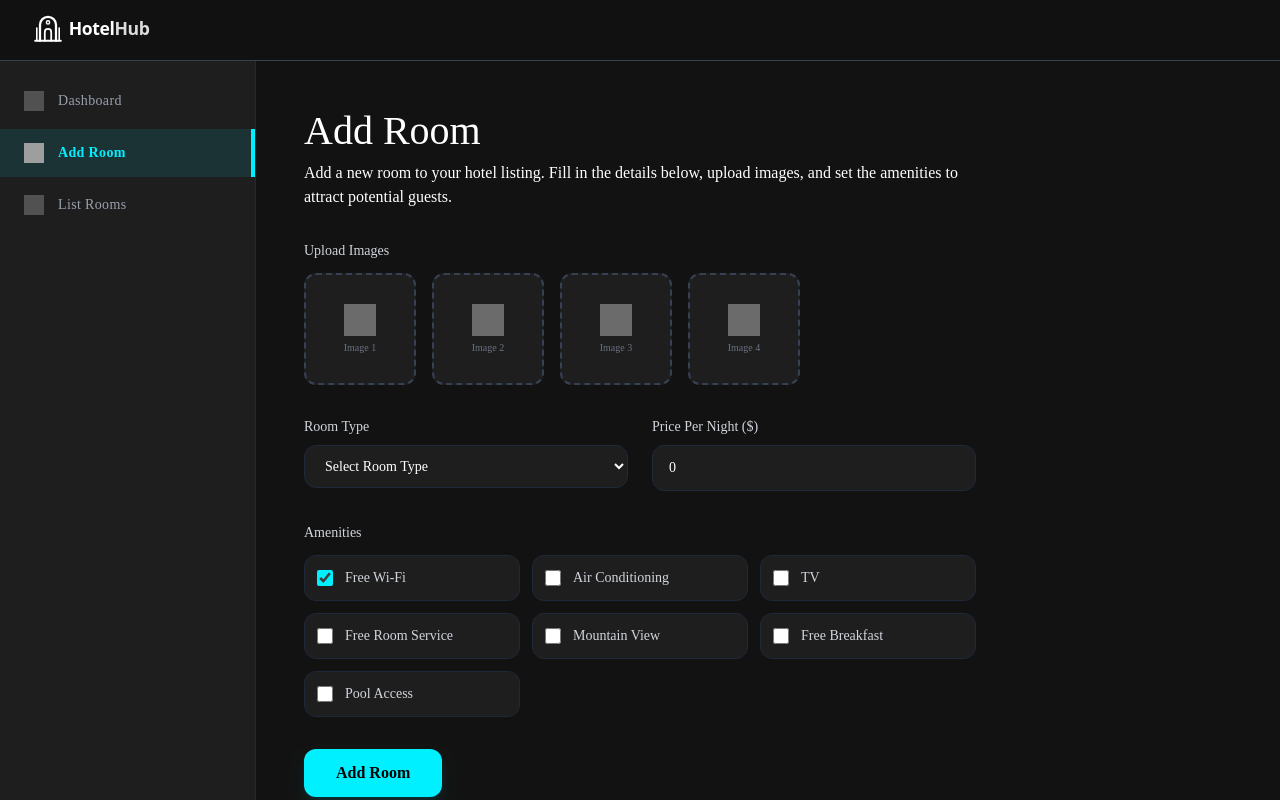
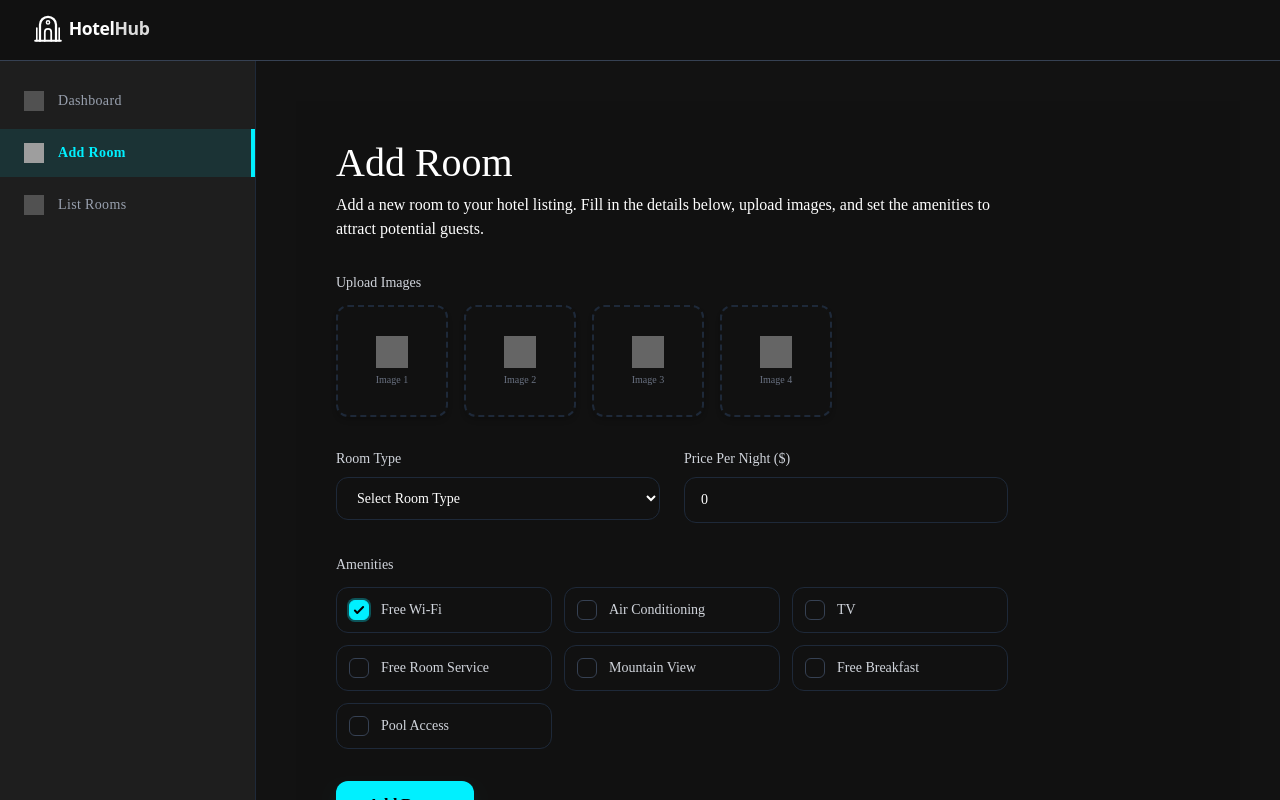
Before and after one commit to MehmoodCoder/Hotel_Booking_MERN_App, a React (Vite) app in the folder client/: page /owner/add-room in a window 1280 px wide. Both pictures are taken after a click on the label "Free Wi-Fi". Shown: the top 800 px of the page. Built offline with nearby package versions, Linux system fonts and the light colour scheme; no server answers; grey boxes are pictures that could not be loaded.

Commit message:
Update theme

```diff
--- a/client/src/Routes/OwnerRoutes/AddRoom.jsx
+++ b/client/src/Routes/OwnerRoutes/AddRoom.jsx
@@ -27,7 +27,7 @@ function AddRoom() {
     "https://api.iconify.design/lucide:upload-cloud.svg?color=%2300F0FF";
 
   return (
-    <form className="min-h-screen bg-[#121212] text-white p-2">
+    <form className="min-h-screen bg-[#111111] text-white p-6 md:p-10">
       <Title
         align="left"
         title="Add Room"
@@ -41,7 +41,7 @@ function AddRoom() {
             <label
               htmlFor={`roomImage${key}`}
               key={key}
-              className="w-28 h-28 border-2 border-dashed border-gray-700 hover:border-[#00F0FF] bg-[#1e1e1e] rounded-xl flex flex-col items-center justify-center cursor-pointer transition-all overflow-hidden group"
+              className="w-28 h-28 border-2 border-dashed border-gray-800 hover:border-[#00F0FF] bg-[#111111] rounded-xl flex flex-col items-center justify-center cursor-pointer transition-all overflow-hidden group shadow-md"
             >
               {images[key] ? (
                 <img
@@ -83,21 +83,21 @@ function AddRoom() {
             required
             value={inputs.roomType}
             onChange={(e) => setInputs({ ...inputs, roomType: e.target.value })}
-            className="bg-[#1e1e1e] border border-gray-800 rounded-xl px-4 py-3 text-sm text-white focus:outline-none focus:border-[#00F0FF] transition-all cursor-pointer"
+            className="bg-[#111111] border border-gray-800 rounded-xl px-4 py-3 text-sm text-white focus:outline-none focus:border-[#00F0FF] transition-all cursor-pointer"
           >
-            <option value="" disabled className="bg-[#1e1e1e] text-gray-500">
+            <option value="" disabled className="bg-[#111111] text-gray-500">
               Select Room Type
             </option>
-            <option value="Single Bed" className="bg-[#1e1e1e]">
+            <option value="Single Bed" className="bg-[#111111] text-white">
               Single Bed
             </option>
-            <option value="Double Bed" className="bg-[#1e1e1e]">
+            <option value="Double Bed" className="bg-[#111111] text-white">
               Double Bed
             </option>
-            <option value="Luxury Suite" className="bg-[#1e1e1e]">
+            <option value="Luxury Suite" className="bg-[#111111] text-white">
               Luxury Suite
             </option>
-            <option value="Family Room" className="bg-[#1e1e1e]">
+            <option value="Family Room" className="bg-[#111111] text-white">
               Family Room
             </option>
           </select>
@@ -116,7 +116,7 @@ function AddRoom() {
             }
             required
             placeholder="e.g. 150"
-            className="bg-[#1e1e1e] border border-gray-800 rounded-xl px-4 py-3 text-sm text-white focus:outline-none focus:border-[#00F0FF] transition-all"
+            className="bg-[#111111] border border-gray-800 rounded-xl px-4 py-3 text-sm text-white focus:outline-none focus:border-[#00F0FF] transition-all"
           />
         </div>
       </div>
@@ -125,10 +125,12 @@ function AddRoom() {
         <p className="text-gray-300 font-medium text-sm mb-3">Amenities</p>
         <div className="grid grid-cols-1 sm:grid-cols-2 md:grid-cols-3 gap-3 max-w-2xl">
           {Object.keys(inputs.amenities).map((amenity, index) => (
-            <div
+            <label
               key={index}
-              className="flex items-center gap-3 bg-[#1e1e1e] border border-gray-800 p-3 rounded-xl hover:border-gray-700 transition-all"
+              htmlFor={`amenities${index + 1}`}
+              className="flex items-center gap-3 bg-[#111111] border border-gray-800 p-3 rounded-xl hover:border-gray-700 cursor-pointer select-none transition-all group"
             >
+              <div className="relative flex items-center justify-center">
                 <input
                   type="checkbox"
                   id={`amenities${index + 1}`}
@@ -142,22 +144,39 @@ function AddRoom() {
                       },
                     })
                   }
-                className="w-4 h-4 accent-[#00F0FF] cursor-pointer rounded"
+                  className="sr-only peer"
                 />
-              <label
-                htmlFor={`amenities${index + 1}`}
-                className="text-sm text-gray-300 cursor-pointer select-none"
+
+                <div className="w-5 h-5 bg-[#111111] border border-gray-700 rounded-md peer-checked:bg-[#00F0FF] peer-checked:border-[#00F0FF] transition-all duration-200 flex items-center justify-center peer-focus:ring-2 peer-focus:ring-[#00F0FF]/30 group-hover:border-gray-500">
+                  <svg
+                    className={`w-3.5 h-3.5 text-black font-bold transition-opacity duration-200 ${
+                      inputs.amenities[amenity] ? "opacity-100" : "opacity-0"
+                    }`}
+                    fill="none"
+                    stroke="currentColor"
+                    viewBox="0 0 24 24"
+                    strokeWidth="3.5"
                   >
+                    <path
+                      strokeLinecap="round"
+                      strokeLinejoin="round"
+                      d="M5 13l4 4L19 7"
+                    />
+                  </svg>
+                </div>
+              </div>
+
+              <span className="text-sm text-gray-300 group-hover:text-white transition-colors">
                 {amenity}
+              </span>
             </label>
-            </div>
           ))}
         </div>
       </div>
 
       <button
         type="submit"
-        className="bg-[#00F0FF] text-black font-semibold px-8 py-3 rounded-xl mt-8 cursor-pointer hover:bg-[#00f0ff]/80 transition-all shadow-lg shadow-[#00F0FF]/10"
+        className="bg-[#00F0FF] text-black font-semibold px-8 py-3 rounded-xl mt-8 cursor-pointer hover:bg-cyan-300 transition-all shadow-lg shadow-[#00F0FF]/10 active:scale-95"
       >
         Add Room
       </button>
--- a/client/src/Routes/OwnerRoutes/Dashboard.jsx
+++ b/client/src/Routes/OwnerRoutes/Dashboard.jsx
@@ -35,9 +35,8 @@ const Dashboard = () => {
         description="Monitor your room listings, track bookings and analyze revenue—all in one place. Stay updated with real-time insights to ensure smooth operations."
       />
 
-      {/* Metric Cards Grid */}
       <div className="grid grid-cols-1 sm:grid-cols-2 gap-4 my-8">
-        <div className="bg-[#1e1e1e]/80 backdrop-blur-md border border-gray-800 p-5 sm:p-6 rounded-2xl shadow-xl hover:border-gray-700 transition-all">
+        <div className="bg-[#111111]/80 backdrop-blur-md border border-gray-800 p-5 sm:p-6 rounded-2xl shadow-xl hover:border-gray-700 transition-all">
           <div className="flex items-center justify-between">
             <div>
               <p className="text-xs uppercase tracking-wider text-gray-400 font-semibold">
@@ -47,7 +46,7 @@ const Dashboard = () => {
                 {dashboardData.totalBookings}
               </h3>
             </div>
-            <div className="p-3 bg-[#00F0FF]/10 rounded-xl border border-[#00F0FF]/20">
+            <div className="p-3 bg-transparent rounded-xl border border-[#00F0FF]/20">
               <img
                 src="https://api.iconify.design/lucide:calendar-check.svg?color=%2300F0FF"
                 alt="bookings"
@@ -57,7 +56,7 @@ const Dashboard = () => {
           </div>
         </div>
 
-        <div className="bg-[#1e1e1e]/80 backdrop-blur-md border border-gray-800 p-5 sm:p-6 rounded-2xl shadow-xl hover:border-gray-700 transition-all">
+        <div className="bg-[#111111]/80 backdrop-blur-md border border-gray-800 p-5 sm:p-6 rounded-2xl shadow-xl hover:border-gray-700 transition-all">
           <div className="flex items-center justify-between">
             <div>
               <p className="text-xs uppercase tracking-wider text-gray-400 font-semibold">
@@ -67,7 +66,7 @@ const Dashboard = () => {
                 ${dashboardData.totalRevenue}
               </h3>
             </div>
-            <div className="p-3 bg-[#00F0FF]/10 rounded-xl border border-[#00F0FF]/20">
+            <div className="p-3 bg-transparent rounded-xl border border-[#00F0FF]/20">
               <img
                 src="https://api.iconify.design/lucide:dollar-sign.svg?color=%2300F0FF"
                 alt="revenue"
@@ -78,8 +77,7 @@ const Dashboard = () => {
         </div>
       </div>
 
-      {/* Bookings Section */}
-      <div className="bg-[#1e1e1e] border border-gray-800 rounded-2xl p-4 sm:p-6 shadow-xl">
+      <div className="bg-[#111111] border border-gray-800 rounded-2xl p-4 sm:p-6 shadow-xl">
         <div className="flex items-center justify-between mb-6 pb-3 border-b border-gray-800">
           <div>
             <h2 className="text-lg sm:text-xl font-bold text-white tracking-wide">
@@ -91,7 +89,6 @@ const Dashboard = () => {
           </div>
         </div>
 
-        {/* Mobile View: Vertical Cards */}
         <div className="grid grid-cols-1 gap-4 md:hidden">
           {dashboardData.bookings.map((item, index) => (
             <div
@@ -105,8 +102,8 @@ const Dashboard = () => {
                 <span
                   className={`px-3 py-1 rounded-full text-[11px] font-semibold border ${
                     item.isPaid
-                      ? "text-emerald-400 border-emerald-500/30 bg-emerald-500/10"
-                      : "text-red-400 border-red-500/30 bg-red-500/10"
+                      ? "text-emerald-400 border-emerald-500/30 bg-transparent"
+                      : "text-red-400 border-red-500/30 bg-transparent"
                   }`}
                 >
                   {item.isPaid ? "Completed" : "Pending"}
@@ -128,7 +125,6 @@ const Dashboard = () => {
           ))}
         </div>
 
-        {/* Desktop View: Table */}
         <div className="hidden md:block overflow-x-auto rounded-xl border border-gray-800/50">
           <table className="w-full text-left border-collapse">
             <thead>
@@ -160,8 +156,8 @@ const Dashboard = () => {
                     <span
                       className={`inline-block px-3.5 py-1 rounded-full text-xs font-semibold border ${
                         item.isPaid
-                          ? "text-emerald-400 border-emerald-500/30 bg-emerald-500/10"
-                          : "text-red-400 border-red-500/30 bg-red-500/10"
+                          ? "text-emerald-400 border-emerald-500/30 bg-transparent"
+                          : "text-red-400 border-red-500/30 bg-transparent"
                       }`}
                     >
                       {item.isPaid ? "Completed" : "Pending"}
```
Lines whose indentation alone changed are shown as unchanged.
